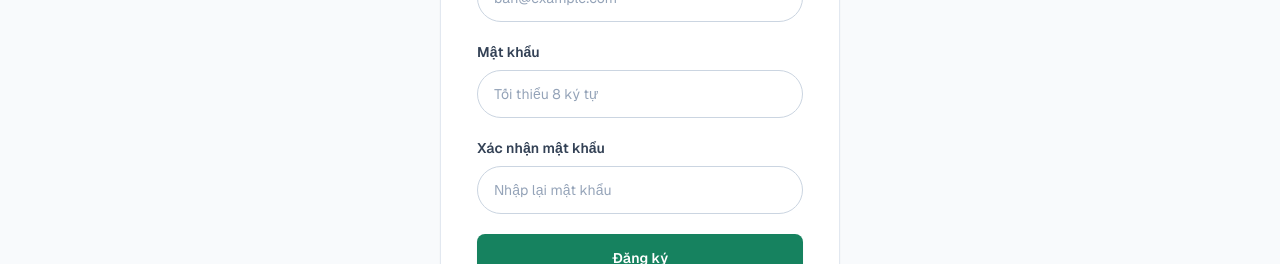
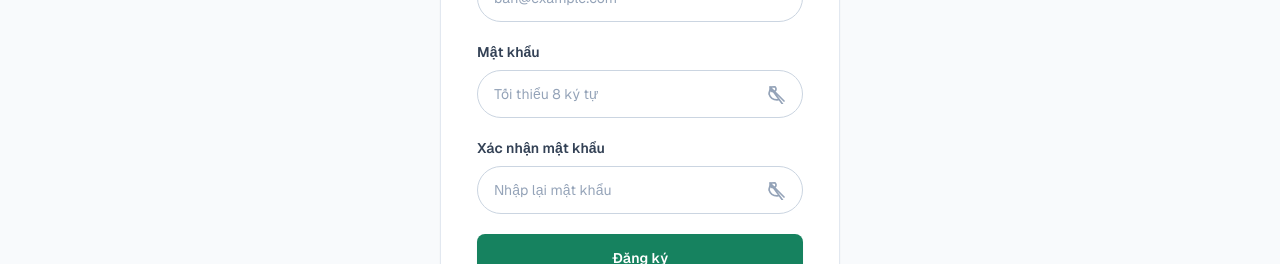
Before and after one commit to 2k3hocviec/Studocu-frontend, a Next.js app: page /register in a window 1280 px wide. Shown: the part 380-644 px from the top of the page. Built offline with nearby package versions, Linux system fonts and the light colour scheme; no server answers.

Commit message:
fix(auth): hide native password reveal button and sync register form toggle

```diff
--- a/src/app/globals.css
+++ b/src/app/globals.css
@@ -16,6 +16,14 @@ body {
   color: var(--foreground);
   background: var(--background);
   font-family: var(--font-geist-sans), Arial, Helvetica, sans-serif;
+}
+
+/* Ẩn nút ẩn/hiện mật khẩu mặc định của trình duyệt để không bị trùng với toggle custom. */
+input::-ms-reveal,
+input::-ms-clear,
+input::-webkit-contacts-auto-fill-button,
+input::-webkit-credentials-auto-fill-button {
+  display: none !important;
 }
 
 .dark body {
--- a/src/components/register-form.tsx
+++ b/src/components/register-form.tsx
@@ -16,6 +16,19 @@ export function RegisterForm() {
   const router = useRouter();
   const [error, setError] = useState("");
   const [isSubmitting, setIsSubmitting] = useState(false);
+  const [showPassword, setShowPassword] = useState(false);
+
+  const passwordType = showPassword ? "text" : "password";
+  const passwordRightIcon = showPassword ? (
+    <svg className="h-5 w-5" fill="none" stroke="currentColor" viewBox="0 0 24 24">
+      <path strokeLinecap="round" strokeLinejoin="round" strokeWidth={2} d="M15 12a3 3 0 11-6 0 3 3 0 016 0z" />
+      <path strokeLinecap="round" strokeLinejoin="round" strokeWidth={2} d="M2.458 12C3.732 7.943 7.523 5 12 5c4.478 0 8.268 2.943 9.542 7-1.274 4.057-5.064 7-9.542 7-4.477 0-8.268-2.943-9.542-7z" />
+    </svg>
+  ) : (
+    <svg className="h-5 w-5" fill="none" stroke="currentColor" viewBox="0 0 24 24">
+      <path strokeLinecap="round" strokeLinejoin="round" strokeWidth={2} d="M13.875 18.825A10.05 10.05 0 0112 19c-4.478 0-8.268-2.943-9.543-7a9.97 9.97 0 011.563-4.803m5.596-3.856a3.375 3.375 0 11-4.753 4.753m4.753-4.753L3.596 3.596m16.807 16.807L3.596 3.596m0 0A10.015 10.015 0 013.05 8.959m16.807 16.807L3.596 3.596" />
+    </svg>
+  );
 
   async function handleSubmit(event: FormEvent<HTMLFormElement>) {
     event.preventDefault();
@@ -68,8 +81,26 @@ export function RegisterForm() {
     <form onSubmit={handleSubmit} className="mt-8 space-y-5">
       <Field label="Họ và tên" name="fullName" placeholder="Nguyễn Văn An" autoComplete="name" minLength={2} />
       <Field label="Email" name="email" type="email" placeholder="ban@example.com" autoComplete="email" />
-      <Field label="Mật khẩu" name="password" type="password" placeholder="Tối thiểu 8 ký tự" autoComplete="new-password" minLength={8} />
-      <Field label="Xác nhận mật khẩu" name="confirmPassword" type="password" placeholder="Nhập lại mật khẩu" autoComplete="new-password" minLength={8} />
+      <Field
+        label="Mật khẩu"
+        name="password"
+        type={passwordType}
+        placeholder="Tối thiểu 8 ký tự"
+        autoComplete="new-password"
+        minLength={8}
+        rightIcon={passwordRightIcon}
+        onRightIconClick={() => setShowPassword(!showPassword)}
+      />
+      <Field
+        label="Xác nhận mật khẩu"
+        name="confirmPassword"
+        type={passwordType}
+        placeholder="Nhập lại mật khẩu"
+        autoComplete="new-password"
+        minLength={8}
+        rightIcon={passwordRightIcon}
+        onRightIconClick={() => setShowPassword(!showPassword)}
+      />
       {error && (
         <p className="rounded-xl bg-rose-50 px-4 py-3 text-sm text-rose-700 dark:bg-rose-950/40 dark:text-rose-300">
           {error}
```
